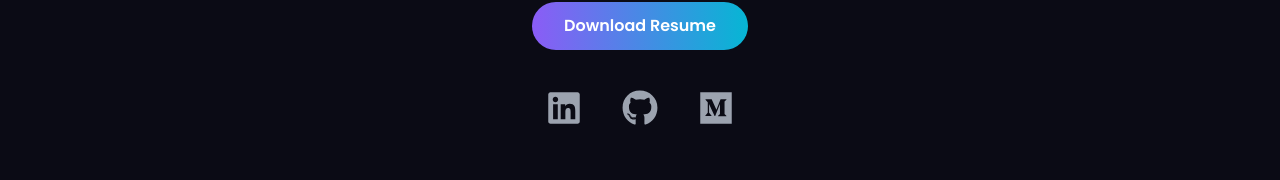
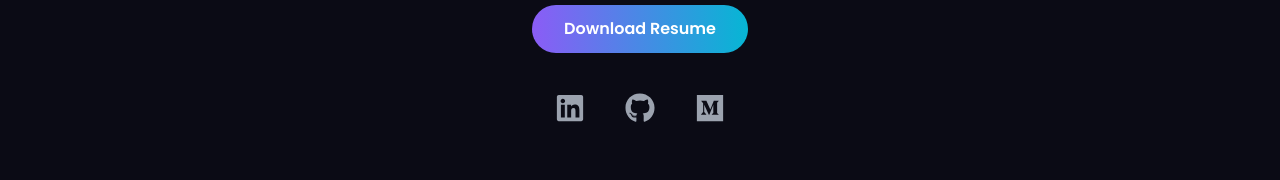
Before and after one commit to nikamaish/AishNik_Portfolio, a React (Vite) app: page / in a window 1280 px wide. Shown: the part 476-656 px from the top of the page. Built offline with nearby package versions, Linux system fonts and the light colour scheme.

Commit message:
:lipstick: ui changes in intro and skills sections

```diff
--- a/src/components/Intro.jsx
+++ b/src/components/Intro.jsx
@@ -39,7 +39,7 @@ const Intro = () => {
                 initial={{ opacity: 0 }}
                 animate={{ opacity: 1 }}
                 transition={{ delay: 0.8, duration: 1 }}
-                className="flex space-x-10 text-4xl "
+                className="flex space-x-10 text-3xl "
             >
 
                 <a
--- a/src/components/Skills.jsx
+++ b/src/components/Skills.jsx
@@ -37,8 +37,8 @@ const skillsData = {
   platforms: [
     { name: "Firebase", icon: "skills/firebase.svg" },
     { name: "Vercel", icon: "skills/vercel.svg" },
-    { name: "Render", icon: "public/skills/render.jpg" },
-    { name: "Flowise", icon: "public/skills/flowise.jpg" },
+    { name: "Render", icon: "skills/render.jpg" },
+    { name: "Flowise", icon: "skills/flowise.jpg" },
   ],
 };
 
```
